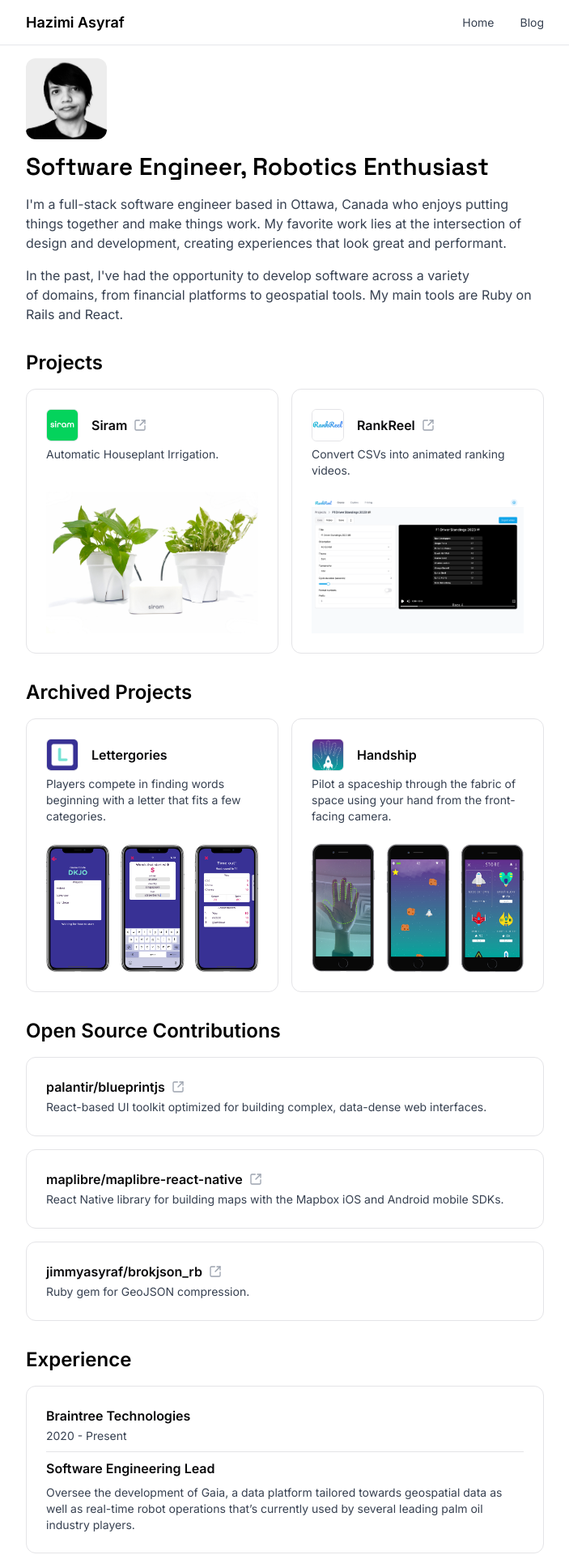
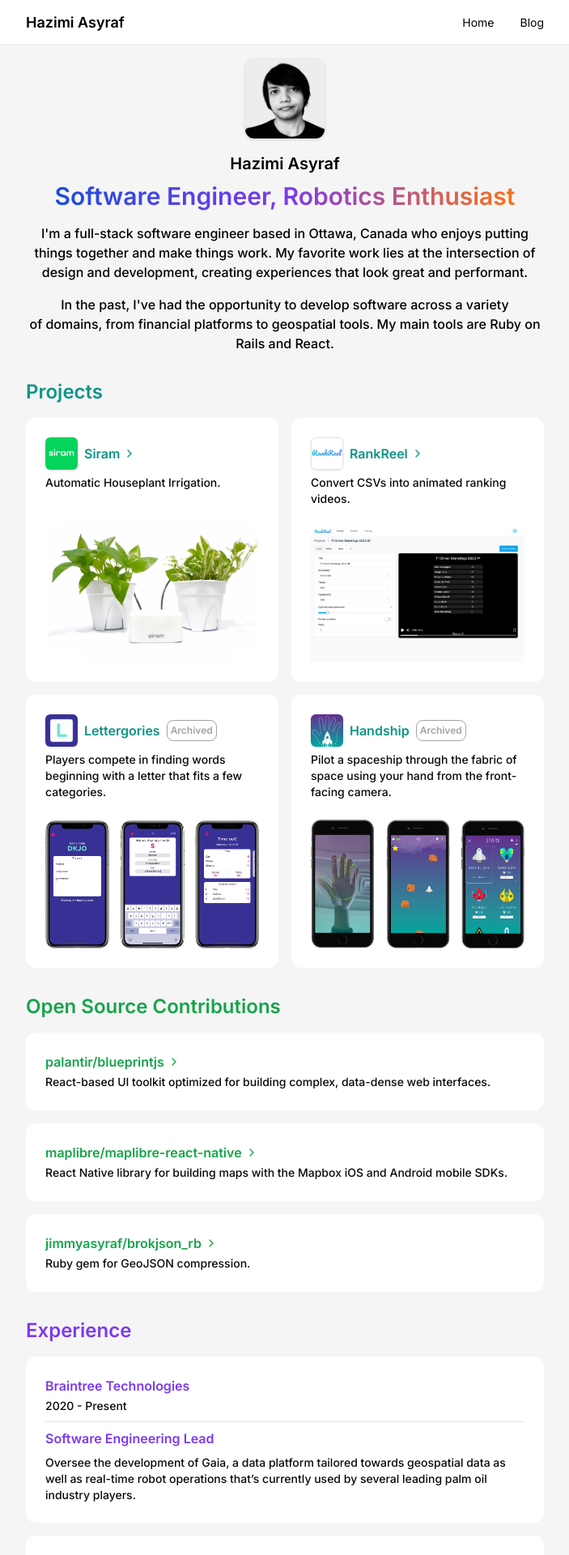
Before and after one commit to jimmyasyraf/jimmyasyraf.github.io, a Next.js app: page / in a window 1280 px wide. Shown: the top 1920 px of the page at 81% size, without its empty margins (288-991 px from the left). Built offline with nearby package versions, Linux system fonts and the light colour scheme.

Commit message:
Add colors

```diff
--- a/src/app/blog/page.js
+++ b/src/app/blog/page.js
@@ -1,13 +1,7 @@
-import { Space_Grotesk } from "next/font/google";
 import Link from "next/link";
 import { format } from 'date-fns';
-import { Card, CardContent, CardHeader } from '@/components/ui/card';
-import { Badge } from "@/components/ui/badge";
+import { Card, CardHeader } from '@/components/ui/card';
 import { getSortedPostsData } from '@/lib/posts.js';
-
-const spaceGrotesk = Space_Grotesk({
-  subsets: ["latin"],
-})
 
 export default function Blog() {
   const posts = getSortedPostsData();
@@ -25,14 +19,14 @@ export default function Blog() {
                 </Link>
               </div>
               <div className="flex flex-1 flex-col gap-2">
-                <div>
-                <Badge variant="secondary">{post.category}</Badge>
-                </div>
+                <p className="text-sm font-medium text-neutral-500">
+                  {post.category.toUpperCase()}
+                </p>
                 <Link href={`/blog/${post.id}`}>
 
                   <h2 className={`text-lg sm:text-xl font-semibold`} >{post.title}</h2>
                 </Link>
-                <p className="text-base text-sm text-gray-700">{format(new Date(post.date), "MMMM d, yyyy")}</p>
+                <p className="text-sm font-medium text-neutral-500">{format(new Date(post.date), "MMMM d, yyyy")}</p>
               </div>
 
             </CardHeader>
--- a/src/app/layout.js
+++ b/src/app/layout.js
@@ -1,12 +1,8 @@
 import "./globals.css";
-import { DM_Sans, Inter, Space_Grotesk } from "next/font/google";
+import { Inter } from "next/font/google";
 import { Header } from "@/components/ui/header";
 
-const spaceGrotesk = Space_Grotesk({
-  subsets: ["latin"],
-})
-
-const dmSans = Inter({
+const font = Inter({
   subsets: ["latin"],
 })
 
@@ -19,7 +15,7 @@ export default function RootLayout({ children }) {
   return (
     <html lang="en">
       <body
-        className={`${dmSans.className} antialiased`}
+        className={`${font.className} antialiased bg-neutral-100`}
       >
         <Header />
         {children}
--- a/src/app/page.js
+++ b/src/app/page.js
@@ -1,43 +1,45 @@
 import Image from "next/image";
-import { Space_Grotesk } from "next/font/google";
 import Link from "next/link";
-import {SquareArrowOutUpRight} from 'lucide-react';
+import {ChevronRight} from 'lucide-react';
 import { Button } from "@/components/ui/button";
 import { Card, CardContent, CardHeader } from "@/components/ui/card";
 import { Separator } from "@/components/ui/separator";
 import { Input } from "@/components/ui/input"
 import { Textarea } from "@/components/ui/textarea"
 import projects from "@/data/projects.json";
-import archivedProjects from "@/data/archivedProjects.json";
 import contributions from "@/data/contributions.json";
 import experience from "@/data/experience.json";
+import clients from "@/data/clients.json";
 
-const spaceGrotesk = Space_Grotesk({
-  subsets: ["latin"],
-})
-
-const ProjectCard = ({title, description, logo, photo, imageWidth, imageHeight, link}) => (
+const ProjectCard = ({title, description, logo, logoBorder, photo, imageWidth, imageHeight, link}) => (
   <Card className='flex flex-col justify-between'>
     <CardHeader>
       <div className="flex flex-row w-full items-center">
         <div>
           <Image
-            className="rounded-md border border-zinc-200"
+            className={`rounded-md border-zinc-200 shadow ${logoBorder ? 'border' : ''}`}
             src={logo}
             alt={title}
             width={40}
             height={40}
           />
         </div>
-        <h2 className={`ml-4 font-semibold text-base`}>{title}</h2>
-        {link && (
-          <Link href={link}>
-            <SquareArrowOutUpRight className='ml-2 w-4 h-4 text-gray-400'/>
+        {link ? (
+          <Link href={link} className="flex flex-row items-center">
+            <h2 className={`ml-2 font-semibold text-base text-teal-600`}>{title}</h2>
+            <ChevronRight className='ml-1 w-4 h-4 text-teal-600'/>
           </Link>
+        ): (
+          <div className="flex flex-row items-center">
+            <h2 className={`ml-2 font-semibold text-base text-teal-600`}>{title}</h2>
+            <div className="ml-2 border rounded-lg border-neutral-400 p-1">
+              <p className="text-xs text-neutral-400 font-semibold">Archived</p>
+            </div>
+          </div>
         )}
       </div>
       <div>
-        <p className="text-sm font-normal text-gray-700">{description}</p>
+        <p className="text-sm font-medium">{description}</p>
       </div>
     </CardHeader>
     <CardContent className="flex flex-col">
@@ -54,15 +56,15 @@ const ProjectCard = ({title, description, logo, photo, imageWidth, imageHeight,
 const ContributionCard = ({title, description, link}) => (
   <Card>
     <CardContent className='p-6'>
-      <div className="flex flex-row items-center">
+      {link ? (
+          <Link href={link} className="flex flex-row items-center">
+            <h2 className={`font-semibold text-base text-green-600`}>{title}</h2>
+            <ChevronRight className='ml-1 w-4 h-4 text-green-600'/>
+          </Link>
+      ) : (
         <h2 className={`font-semibold text-base`}>{title}</h2>
-      {link && (
-        <Link href={link}>
-          <SquareArrowOutUpRight className='ml-2 w-4 h-4 text-gray-400'/>
-        </Link>
       )}
-      </div>
-      <span className="text-sm font-normal text-gray-700">{description}</span>
+      <span className="text-sm font-medium">{description}</span>
     </CardContent>
   </Card>
 )
@@ -70,13 +72,29 @@ const ContributionCard = ({title, description, link}) => (
 const ExperienceCard = ({company, position, tenure, description}) => (
   <Card>
     <CardContent className='p-6'>
-      <h2 className={`font-semibold text-base`}>{company}</h2>
-      <span className="font-normal text-gray-700 text-sm">{tenure}</span>
+      <h2 className={`font-semibold text-base text-violet-600`}>{company}</h2>
+      <span className="font-medium text-sm">{tenure}</span>
 
       <Separator className='my-2'/>
 
-      <h3 className="font-semibold text-base">{position}</h3>
-      <p className="mt-2 text-sm font-normal text-gray-700">{description}</p>
+      <h3 className="font-semibold text-base text-violet-600">{position}</h3>
+      <p className="mt-2 text-sm font-medium">{description}</p>
+    </CardContent>
+  </Card>
+)
+
+const ClientCard = ({title, description, link}) => (
+  <Card>
+    <CardContent className='p-6'>
+      {link ? (
+          <Link href={link} className="flex flex-row items-center">
+            <h2 className={`font-semibold text-base text-orange-600`}>{title}</h2>
+            <ChevronRight className='ml-1 w-4 h-4 text-orange-600'/>
+          </Link>
+      ) : (
+        <h2 className={`font-semibold text-base`}>{title}</h2>
+      )}
+      <span className="text-sm font-medium">{description}</span>
     </CardContent>
   </Card>
 )
@@ -84,19 +102,22 @@ const ExperienceCard = ({company, position, tenure, description}) => (
 export default function Home() {
   return (
     <div className="max-w-2xl mx-auto py-4 px-4">
+      <section className="flex flex-col items-center">
         <Image
-        className="rounded-xl"
+          className="rounded-xl border shadow"
           src="/assets/my-photo.jpg"
           alt="Hazimi Asyraf"
           width={100}
           height={100}
         />
-      <h1 className={`${spaceGrotesk.className} font-semibold text-3xl mt-4`}>Software Engineer, Robotics Enthusiast</h1>
-      <p className="text-gray-700 mt-4 text-base">I'm a full-stack software engineer based in Ottawa, Canada who enjoys putting things together and make things work. My favorite work lies at the intersection of design and development, creating experiences that look great and performant.</p>
-      <p className="text-gray-700 mt-4 text-base">In the past, I've had the opportunity to develop software across a variety of domains, from financial platforms to geospatial tools. My main tools are Ruby on Rails and React.</p>
+        <h1 className="font-semibold text-xl mt-4 text-center">Hazimi Asyraf</h1>
+        <h1 className={`font-semibold text-3xl mt-2 text-center bg-gradient-to-r from-blue-700 via-violet-600 via-pink-500 to-orange-500 inline-block text-transparent bg-clip-text`}>Software Engineer, Robotics Enthusiast</h1>
+        <p className="mt-4 text-base font-medium text-center">I'm a full-stack software engineer based in Ottawa, Canada who enjoys putting things together and make things work. My favorite work lies at the intersection of design and development, creating experiences that look great and performant.</p>
+        <p className="mt-4 text-base font-medium text-center">In the past, I've had the opportunity to develop software across a variety of domains, from financial platforms to geospatial tools. My main tools are Ruby on Rails and React.</p>
+      </section>
 
       <section>
-        <h1 className={`font-semibold text-2xl mt-8 mb-4`}>Projects</h1>
+        <h1 className={`font-semibold text-2xl mt-8 mb-4 text-teal-600`}>Projects</h1>
         <div className="grid grid-cols-1 md:grid-cols-2 gap-4">
           {projects.map((project, i) => (
             <ProjectCard
@@ -104,6 +125,7 @@ export default function Home() {
               title={project.title}
               description={project.description}
               logo={project.logo}
+              logoBorder={project.logoBorder}
               photo={project.photo}
               imageWidth={project.imageWidth}
               imageHeight={project.imageHeight}
@@ -114,25 +136,7 @@ export default function Home() {
       </section>
 
       <section>
-        <h1 className={`font-semibold text-2xl mt-8 mb-4`}>Archived Projects</h1>
-        <div className="grid grid-cols-1 md:grid-cols-2 gap-4">
-          {archivedProjects.map((project, i) => (
-            <ProjectCard
-              key={i}
-              title={project.title}
-              description={project.description}
-              logo={project.logo}
-              photo={project.photo}
-              imageWidth={project.imageWidth}
-              imageHeight={project.imageHeight}
-              link={project.link}
-            />
-          ))}
-        </div>
-      </section>
-
-      <section>
-        <h1 className={`font-semibold text-2xl mt-8 mb-4`}>Open Source Contributions</h1>
+        <h1 className={`font-semibold text-2xl mt-8 mb-4 text-green-600`}>Open Source Contributions</h1>
         <div className="flex flex-col gap-4">
           {contributions.map((contribution, i) => (
             <ContributionCard
@@ -146,7 +150,7 @@ export default function Home() {
       </section>
 
       <section>
-        <h1 className={`font-semibold text-2xl mt-8 mb-4`}>Experience</h1>
+        <h1 className={`font-semibold text-2xl mt-8 mb-4 text-violet-600`}>Experience</h1>
         <div className="flex flex-col gap-4">
           {experience.map((ex, i) => (
             <ExperienceCard
@@ -161,16 +165,36 @@ export default function Home() {
       </section>
 
       <section>
-        <h1 className={`font-semibold text-2xl mt-8 mb-4`}>Contact</h1>
-        <p className="text-gray-700 text-base mb-2">Want to work together?</p>
+        <h1 className={`font-semibold text-2xl mt-8 mb-4 text-orange-600`}>Clients</h1>
+        <div className="flex flex-col gap-4">
+          {clients.map((client, i) => (
+            <ClientCard
+              key={i}
+              title={client.title}
+              description={client.description}
+              link={client.link}
+            />
+          ))}
+        </div>
+      </section>
+
+      <section>
+        <h1 className={`font-semibold text-2xl mt-8 mb-4 text-blue-600`}>Contact</h1>
+        <Card>
+          <CardContent className='p-6'>
+            <p className="text-base mb-2 font-medium">Want to work together?</p>
             <form action="https://formspree.io/jimmyasyraf@gmail.com" method="POST" className="space-y-4">
-          <Input name="email" type="email" placeholder="Your email" />
+              <Input className="focus-visible:ring-blue-600" name="email" type="email" placeholder="Your email" />
 
-          <Textarea name="message" placeholder="Your message" />
+              <Textarea name="message" placeholder="Your message" className="focus-visible:ring-blue-600"/>
 
-          <Button type="submit">Submit</Button>
+              <Button type="submit" className='bg-blue-600 hover:bg-blue-500'>Submit</Button>
               <Input type="hidden" name="_next" value="https://hazimiasyraf.com" />
             </form>
+          </CardContent>
+
+        </Card>
+
       </section>
     </div>
   );
--- a/src/components/ui/card.jsx
+++ b/src/components/ui/card.jsx
@@ -6,7 +6,7 @@ const Card = React.forwardRef(({ className, ...props }, ref) => (
   <div
     ref={ref}
     className={cn(
-      "rounded-xl border border-zinc-200 bg-white text-zinc-950 dark:border-zinc-800 dark:bg-zinc-950 dark:text-zinc-50",
+      "rounded-xl border-zinc-200 bg-white text-zinc-950 dark:border-zinc-800 dark:bg-zinc-950 dark:text-zinc-50",
       className
     )}
     {...props} />
--- a/src/components/ui/header.jsx
+++ b/src/components/ui/header.jsx
@@ -26,12 +26,12 @@ export function Header() {
           <Link
             href="/"
           >
-            <h1 className={`font-normal text-sm text-gray-700`}>Home</h1>
+            <h1 className={`font-normal text-sm`}>Home</h1>
           </Link>
           <Link
             href="/blog"
           >
-            <h1 className={`font-normal text-sm text-gray-700`}>Blog</h1>
+            <h1 className={`font-normal text-sm`}>Blog</h1>
           </Link>
         </div>
       </div>
--- a/src/data/archivedProjects.json
+++ /dev/null
@@ -1,18 +0,0 @@
-[
-  {
-    "title": "Lettergories",
-    "description": "Players compete in finding words beginning with a letter that fits a few categories.",
-    "logo": "/assets/lettergories-logo.png",
-    "photo": "/assets/lettergories.png",
-    "imageWidth": 2070,
-    "imageHeight": 1242
-  },
-  {
-    "title": "Handship",
-    "description": "Pilot a spaceship through the fabric of space using your hand from the front-facing camera.",
-    "logo": "/assets/handship-logo.png",
-    "photo": "/assets/handship.png",
-    "imageWidth": 2061,
-    "imageHeight": 1242
-  }
-]
--- /dev/null
+++ b/src/data/clients.json
@@ -0,0 +1,17 @@
+[
+  {
+    "title": "US DOT Decals",
+    "link": "https://usdotdecals.com",
+    "description": "US DOT Decals offers compliant US Department of Transportation vehicle decals. They wanted a tool for customers to design and see a live-preview of their decals to boost conversion and I made that happen."
+  },
+  {
+    "title": "M-Cube Engineering",
+    "link": "https://m-cube.com.my",
+    "description": "M-Cube is an engineering firm that provides a range of services and integrated maintenance solutions. The admin tool I built for them enables them to manage their quotation and invoices more efficiently."
+  },
+  {
+    "title": "ReDeal",
+    "link": "https://www.redeal.ca",
+    "description": "ReDeal aims to help people maximize the profit from the sale of their home. I helped them build an interactive home sale calculator that helps customers to get a rough estimate of the value of their property instantly."
+  }
+]
--- a/src/data/projects.json
+++ b/src/data/projects.json
@@ -3,6 +3,7 @@
     "title": "Siram",
     "description": "Automatic Houseplant Irrigation.",
     "logo":"/assets/siram-logo.png",
+    "logoBorder": false,
     "photo":"/assets/siram-photo.jpg",
     "imageWidth": 5700,
     "imageHeight":3800,
@@ -12,9 +13,28 @@
     "title": "RankReel",
     "description": "Convert CSVs into animated ranking videos.",
     "logo": "/assets/rankreel-logo.png",
+    "logoBorder": true,
     "photo": "/assets/rankreel-photo.png",
     "imageWidth": 2684,
     "imageHeight": 1712,
     "link": "https://rankreel.app"
+  },
+  {
+    "title": "Lettergories",
+    "description": "Players compete in finding words beginning with a letter that fits a few categories.",
+    "logo": "/assets/lettergories-logo.png",
+    "logoBorder": false,
+    "photo": "/assets/lettergories.png",
+    "imageWidth": 2070,
+    "imageHeight": 1242
+  },
+  {
+    "title": "Handship",
+    "description": "Pilot a spaceship through the fabric of space using your hand from the front-facing camera.",
+    "logo": "/assets/handship-logo.png",
+    "logoBorder": false,
+    "photo": "/assets/handship.png",
+    "imageWidth": 2061,
+    "imageHeight": 1242
   }
 ]
--- a/tailwind.config.mjs
+++ b/tailwind.config.mjs
@@ -16,7 +16,17 @@ export default {
   			lg: 'var(--radius)',
   			md: 'calc(var(--radius) - 2px)',
   			sm: 'calc(var(--radius) - 4px)'
-  		}
+  		},
+      typography: ({ theme }) => ({
+        DEFAULT: {
+          css: {
+            '--tw-prose-body': theme('colors.black'),
+            '--tw-prose-links': theme('colors.blue[600]'),
+            '--tw-prose-counters': theme('colors.black'),
+            '--tw-prose-bullets': theme('colors.black'),
+          }
+        }
+      })
   	}
   },
   plugins: [require("tailwindcss-animate"),require('@tailwindcss/typography')],
```
Also changed, not shown: src/app/blog/[slugid]/page.js (+4 -3 lines), src/posts/airport-terminal-hack.md (+3 -1 lines). Lines whose indentation alone changed are shown as unchanged.
